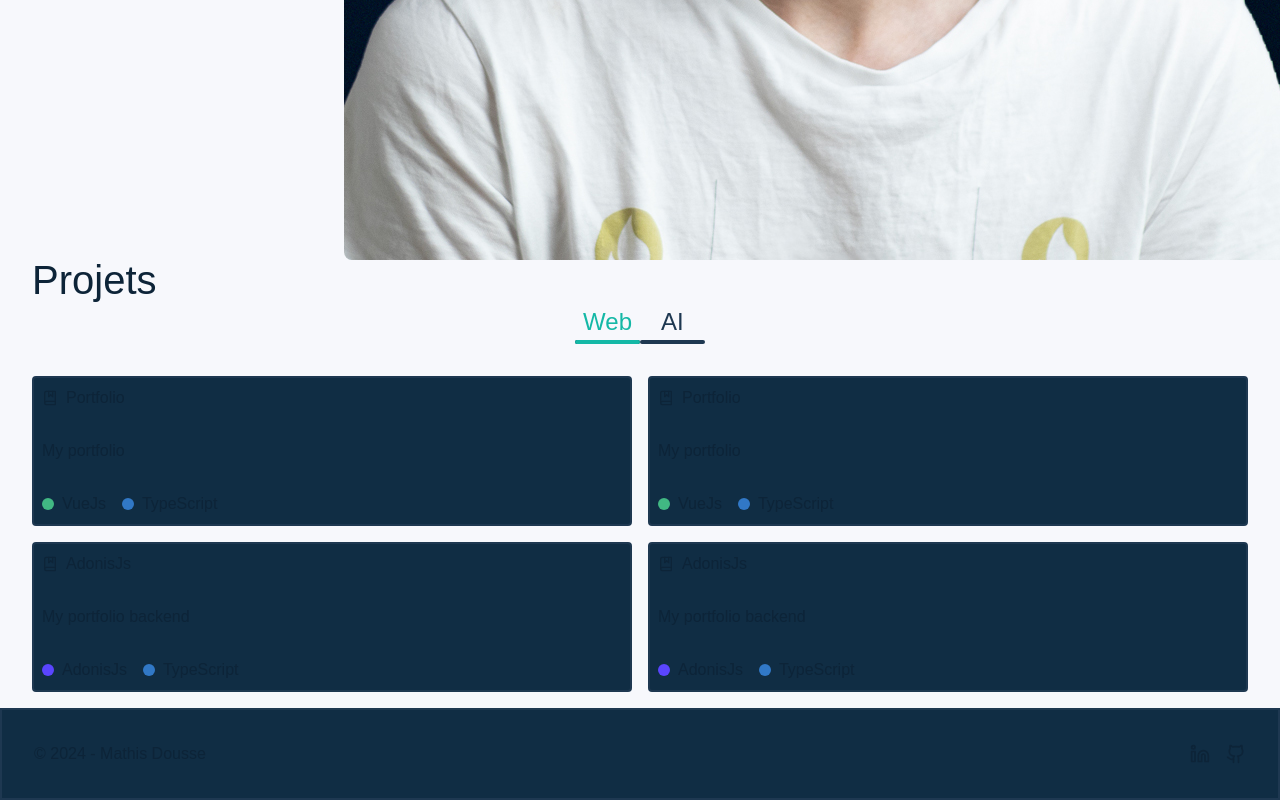
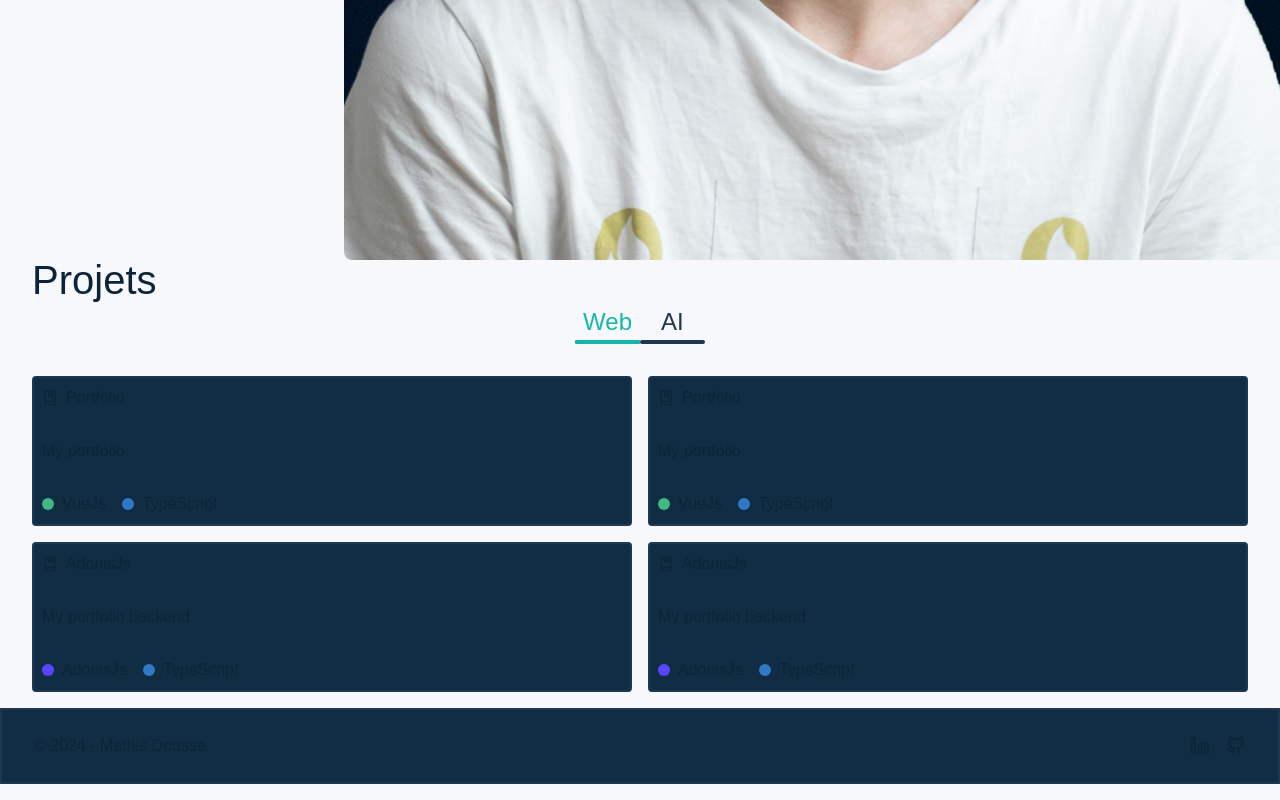
Before and after one commit to FeckNeck/mathisdousse.fr, a Vue app: page / in a window 1280 px wide. Shown: the part 1580-2380 px from the top of the page. Built offline with nearby package versions, Linux system fonts and the light colour scheme; a web font is replaced by a local one.

Commit message:
feat(footer): lower height

```diff
--- a/src/components/footer.vue
+++ b/src/components/footer.vue
@@ -7,7 +7,7 @@ const currentYear = new Date().getFullYear();
 <template>
   <footer>
     <div class="container">
-      <div class="d-flex items-center justify-between py-8">
+      <div class="d-flex items-center justify-between py-6">
         <p>&copy; {{ currentYear }} - Mathis Dousse</p>
         <div class="d-flex items-center g-4">
           <a
```
